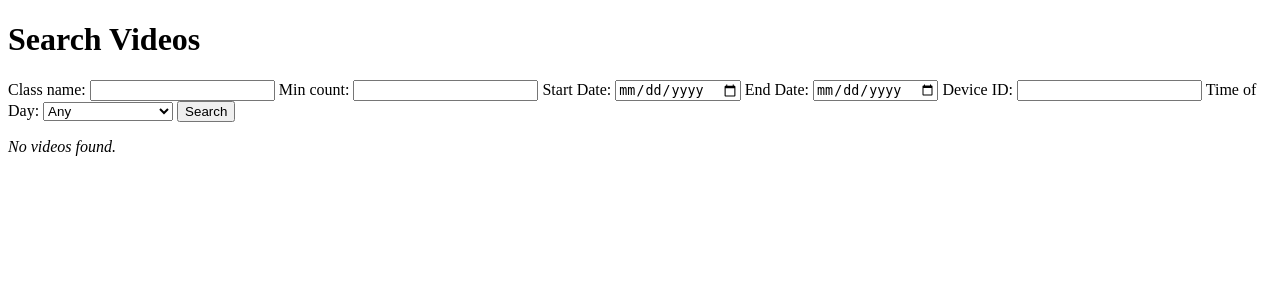
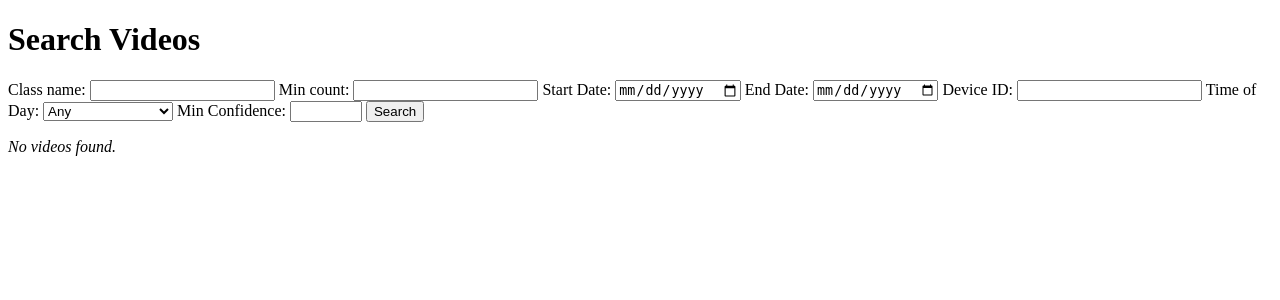
Before and after one commit to Himson2006/Yolo-Gpu-2, a Flask app: page /search in a window 1280 px wide. Shown: the top 300 px of the page. Run offline with Flask 3, Linux system fonts and the light colour scheme.

Commit message:
Min confidence feature added.

```diff
--- a/app/templates/search.html
+++ b/app/templates/search.html
@@ -39,6 +39,10 @@
         <option value="day" {% if time_of_day == 'day' %}selected{% endif %}>Day (6am - 6pm)</option>
         <option value="night" {% if time_of_day == 'night' %}selected{% endif %}>Night (6pm - 6am)</option>
       </select>
+    </label>
+    <label>
+      Min Confidence:
+      <input type="number" name="min_confidence" min="0.0" max="1.0" step="0.05" value="{{ min_confidence or '' }}">
     </label>
     <button type="submit">Search</button>
   </form>
--- a/app/views.py
+++ b/app/views.py
@@ -22,9 +22,10 @@ def search_videos():
     end_date_str = request.args.get("end_date", type=str)
     device_id = request.args.get("device_id", type=str)
     time_of_day = request.args.get("time_of_day", type=str)
+    min_confidence = request.args.get("min_confidence", type=float)
     events = []
     search_performed = False
-    if class_name_str or min_count is not None or start_date_str or end_date_str or device_id or time_of_day:
+    if class_name_str or min_count is not None or start_date_str or end_date_str or device_id or time_of_day or min_confidence is not None:
         search_performed = True
         q = Event.query.join(Detection)
 
@@ -57,6 +58,11 @@ def search_videos():
         elif time_of_day == 'night':
             # Hour 18 (6:00pm) or greater, OR hour 5 (5:59am) or less
             q = q.filter(or_(extract('hour', Event.timestamp_start_utc) >= 18, extract('hour', Event.timestamp_start_utc) <= 5))
+
+        if min_confidence is not None:
+            # This line queries the nested 'max_confidence' value within the JSONB field.
+            # .as_float() ensures a numeric comparison.
+            q = q.filter(Detection.detection_json['event_summary']['max_confidence'].as_float() >= min_confidence)
 
         events = q.all()
     return render_template("search.html", events=events, class_name=class_name_str,
```
